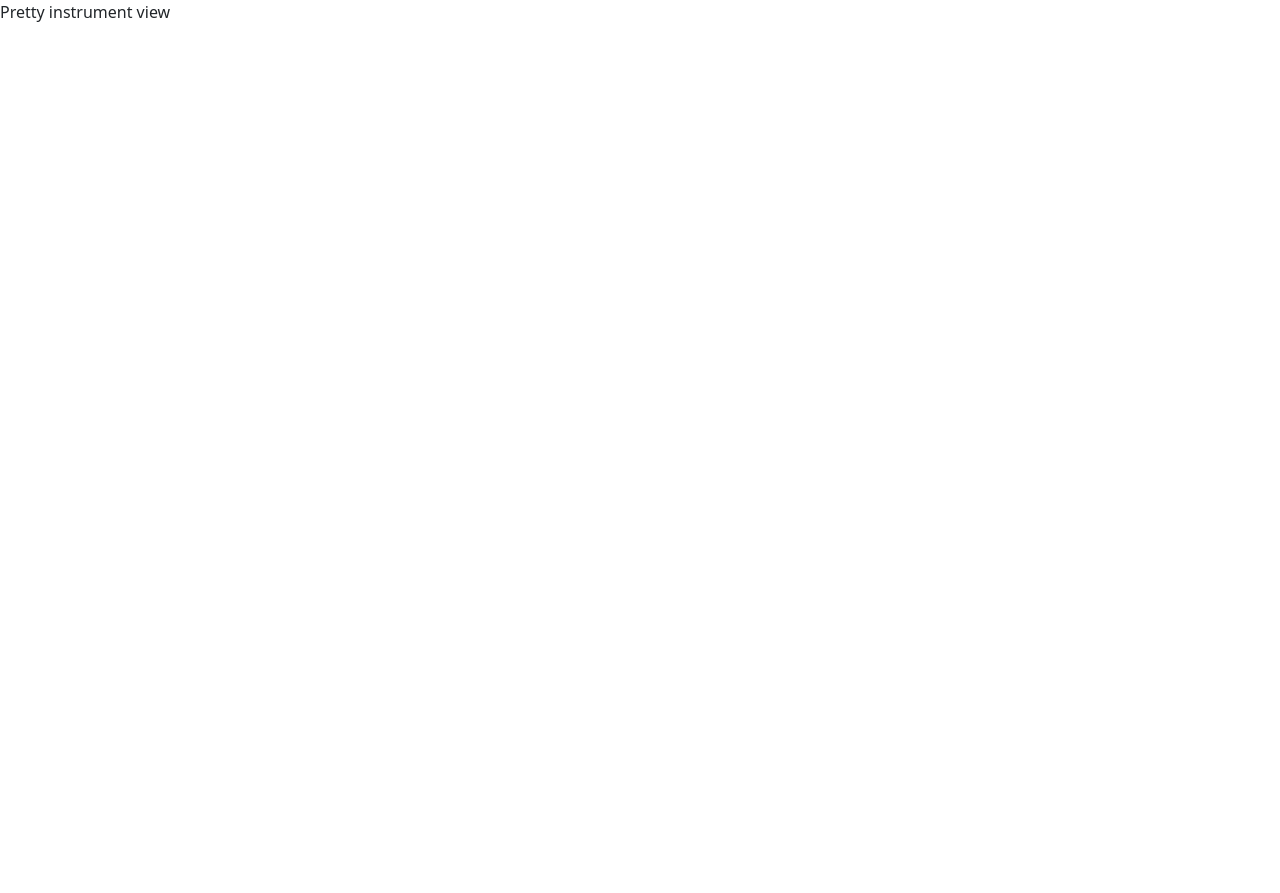
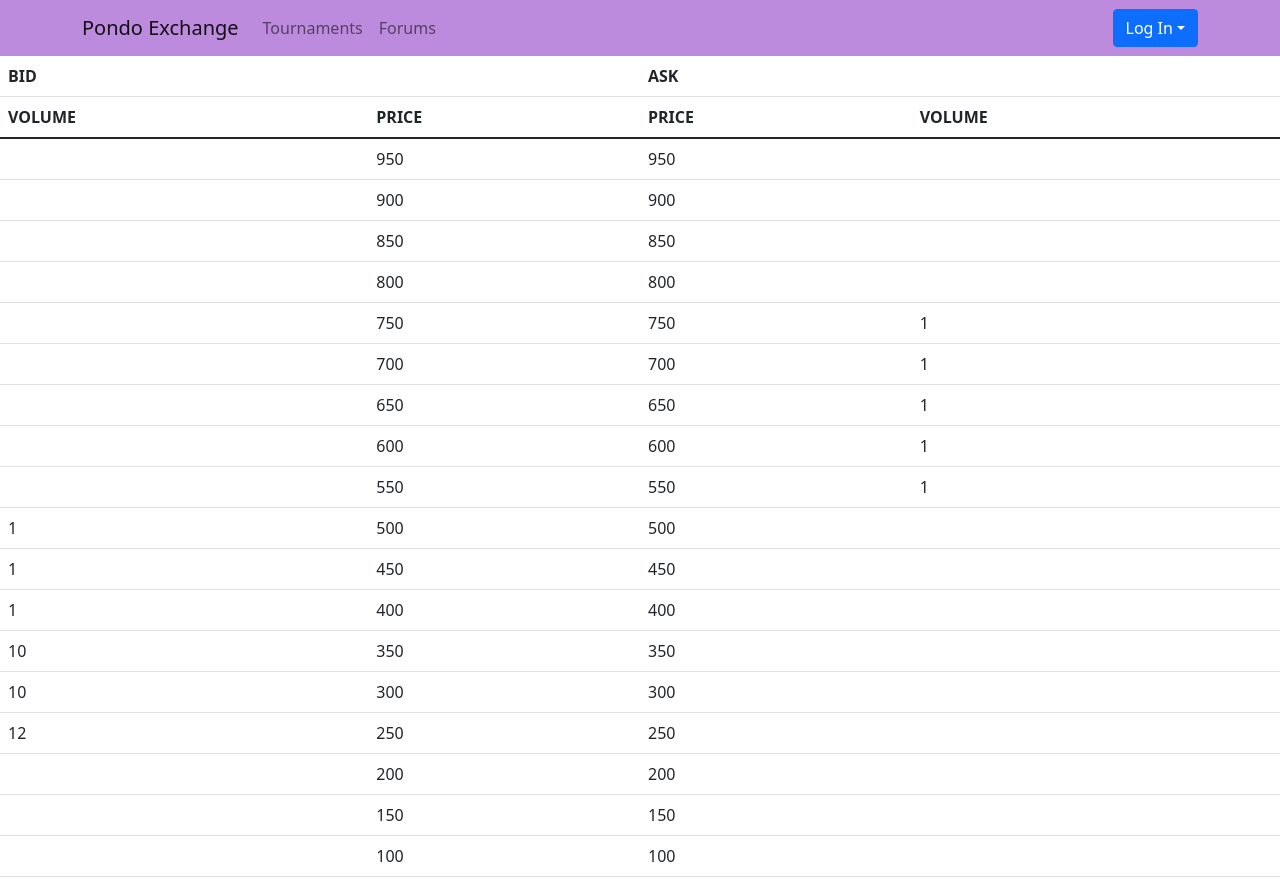
Before and after one commit to pondo-exchange/front-end, a React (Create React App) app: page /instrument-view in a window 1280 px wide. Before the commit the page ends 800 px from the top, so only its background shows below. Built offline with nearby package versions, Linux system fonts and the light colour scheme.

Commit message:
Added dummy table to instrument view

```diff
--- a/src/pages/instrument view/instrument_view.jsx
+++ b/src/pages/instrument view/instrument_view.jsx
@@ -1,7 +1,136 @@
+import Navbar from "../../components/navbar/navbar";
+import { Table } from "react-bootstrap";
+
 function InstrumentView() {
     return (
         <div>
-            Pretty instrument view
+            <Navbar />
+            <Table>
+                <thead>
+                    <tr>
+                        <th>BID</th>
+                        <th />
+                        <th>ASK</th>
+                        <th />
+                    </tr>
+                    <tr>
+                        <th>VOLUME</th>
+                        <th>PRICE</th>
+                        <th>PRICE</th>
+                        <th>VOLUME</th>
+                    </tr>
+                </thead>
+                <tbody>
+                    <tr>
+                        <td></td>
+                        <td>950</td>
+                        <td>950</td>
+                        <td></td>
+                    </tr>
+                    <tr>
+                        <td></td>
+                        <td>900</td>
+                        <td>900</td>
+                        <td></td>
+                    </tr>
+                    <tr>
+                        <td></td>
+                        <td>850</td>
+                        <td>850</td>
+                        <td></td>
+                    </tr>
+                    <tr>
+                        <td></td>
+                        <td>800</td>
+                        <td>800</td>
+                        <td></td>
+                    </tr>
+                    <tr>
+                        <td></td>
+                        <td>750</td>
+                        <td>750</td>
+                        <td>1</td>
+                    </tr>
+                    <tr>
+                        <td></td>
+                        <td>700</td>
+                        <td>700</td>
+                        <td>1</td>
+                    </tr>
+                    <tr>
+                        <td></td>
+                        <td>650</td>
+                        <td>650</td>
+                        <td>1</td>
+                    </tr>
+                    <tr>
+                        <td></td>
+                        <td>600</td>
+                        <td>600</td>
+                        <td>1</td>
+                    </tr>
+                    <tr>
+                        <td></td>
+                        <td>550</td>
+                        <td>550</td>
+                        <td>1</td>
+                    </tr>
+                    <tr>
+                        <td>1</td>
+                        <td>500</td>
+                        <td>500</td>
+                        <td></td>
+                    </tr>
+                    <tr>
+                        <td>1</td>
+                        <td>450</td>
+                        <td>450</td>
+                        <td></td>
+                    </tr>
+                    <tr>
+                        <td>1</td>
+                        <td>400</td>
+                        <td>400</td>
+                        <td></td>
+                    </tr>
+                    <tr>
+                        <td>10</td>
+                        <td>350</td>
+                        <td>350</td>
+                        <td></td>
+                    </tr>
+                    <tr>
+                        <td>10</td>
+                        <td>300</td>
+                        <td>300</td>
+                        <td></td>
+                    </tr>
+                    <tr>
+                        <td>12</td>
+                        <td>250</td>
+                        <td>250</td>
+                        <td></td>
+                    </tr>
+                    <tr>
+                        <td></td>
+                        <td>200</td>
+                        <td>200</td>
+                        <td></td>
+                    </tr>
+                    <tr>
+                        <td></td>
+                        <td>150</td>
+                        <td>150</td>
+                        <td></td>
+                    </tr>
+                    <tr>
+                        <td></td>
+                        <td>100</td>
+                        <td>100</td>
+                        <td></td>
+                    </tr>
+                </tbody>
+            </Table>
         </div>
     )
 }
```
